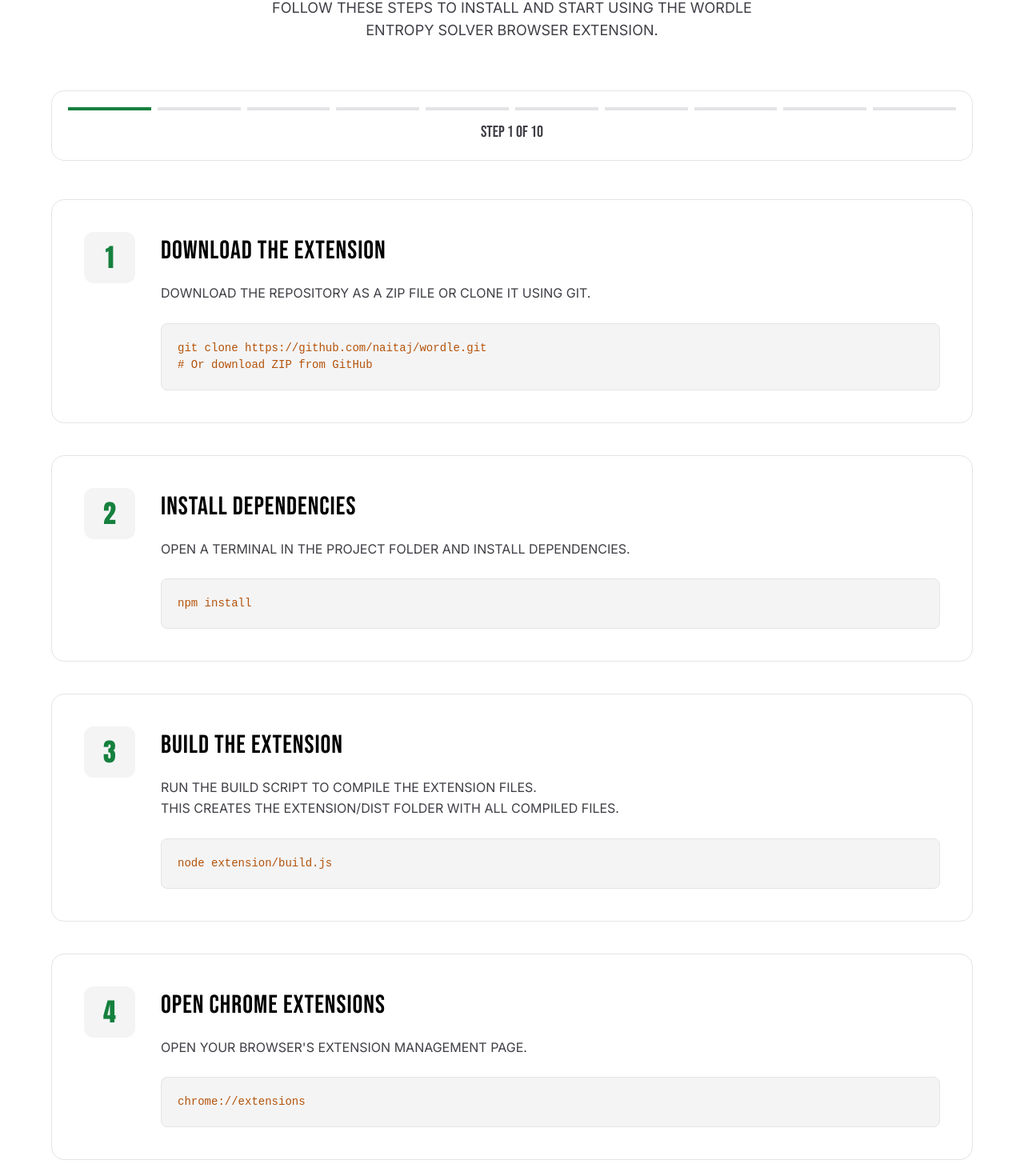
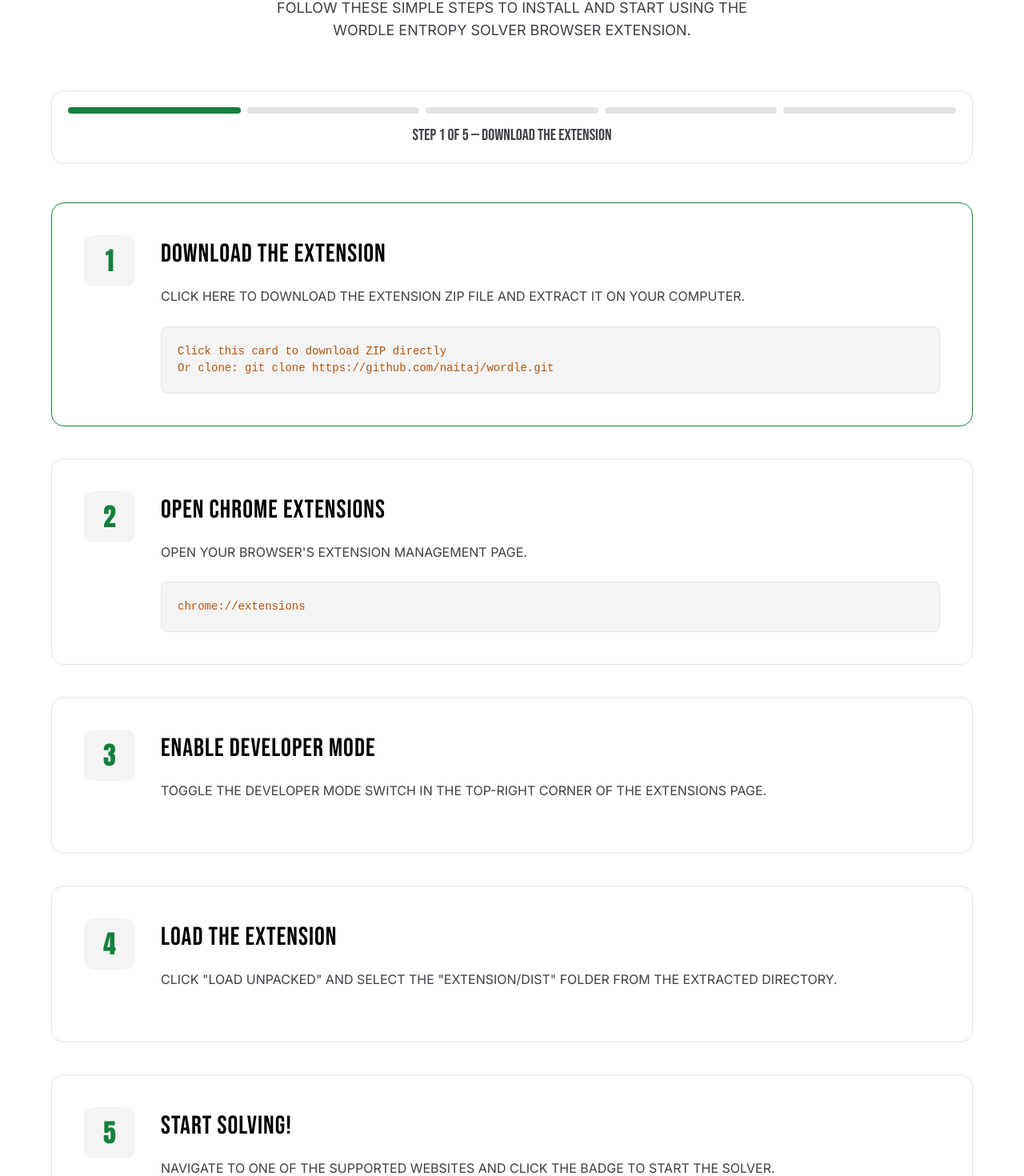
Before and after one commit to naitaj/wordle, a React (Vite) app: page /install in a window 1280 px wide. Shown: the part 194-1664 px from the top of the page at 80% size. Built offline with nearby package versions, Linux system fonts and the light colour scheme.

Commit message:
Track extension/dist in Git, simplify install guide to 5 steps, make Step 1 clickable to download ZIP directly

```diff
--- a/src/pages/InstallGuidePage.tsx
+++ b/src/pages/InstallGuidePage.tsx
@@ -21,58 +21,31 @@
     {
       id: 1,
       title: 'DOWNLOAD THE EXTENSION',
-      desc: 'DOWNLOAD THE REPOSITORY AS A ZIP FILE OR CLONE IT USING GIT.',
-      code: 'git clone https://github.com/naitaj/wordle.git\n# Or download ZIP from GitHub',
+      desc: 'CLICK HERE TO DOWNLOAD THE EXTENSION ZIP FILE AND EXTRACT IT ON YOUR COMPUTER.',
+      code: 'Click this card to download ZIP directly\nOr clone: git clone https://github.com/naitaj/wordle.git',
     },
     {
       id: 2,
-      title: 'INSTALL DEPENDENCIES',
-      desc: 'OPEN A TERMINAL IN THE PROJECT FOLDER AND INSTALL DEPENDENCIES.',
-      code: 'npm install',
-    },
-    {
-      id: 3,
-      title: 'BUILD THE EXTENSION',
-      desc: 'RUN THE BUILD SCRIPT TO COMPILE THE EXTENSION FILES.\nTHIS CREATES THE EXTENSION/DIST FOLDER WITH ALL COMPILED FILES.',
-      code: 'node extension/build.js',
-    },
-    {
-      id: 4,
       title: 'OPEN CHROME EXTENSIONS',
       desc: "OPEN YOUR BROWSER'S EXTENSION MANAGEMENT PAGE.",
       code: 'chrome://extensions',
     },
     {
-      id: 5,
+      id: 3,
       title: 'ENABLE DEVELOPER MODE',
       desc: 'TOGGLE THE DEVELOPER MODE SWITCH IN THE TOP-RIGHT CORNER OF THE EXTENSIONS PAGE.',
     },
     {
-      id: 6,
+      id: 4,
       title: 'LOAD THE EXTENSION',
-      desc: 'CLICK "LOAD UNPACKED" AND SELECT THE EXTENSION/DIST FOLDER FROM THE PROJECT DIRECTORY.',
+      desc: 'CLICK "LOAD UNPACKED" AND SELECT THE "EXTENSION/DIST" FOLDER FROM THE EXTRACTED DIRECTORY.',
     },
     {
-      id: 7,
-      title: 'VERIFY INSTALLATION',
-      desc: 'YOU SHOULD SEE THE WORDLE ENTROPY SOLVER APPEAR IN YOUR EXTENSIONS LIST WITH ITS GREEN ICON.',
+      id: 5,
+      title: 'START SOLVING!',
+      desc: 'NAVIGATE TO ONE OF THE SUPPORTED WEBSITES AND CLICK THE BADGE TO START THE SOLVER.',
+      code: 'https://www.nytimes.com/games/wordle/index.html\nhttps://wordleunlimited.org/',
       link: { text: 'CHECK INSTALLATION', url: '/check' },
-    },
-    {
-      id: 8,
-      title: 'OPEN A WORDLE WEBSITE',
-      desc: 'NAVIGATE TO ONE OF THE SUPPORTED WEBSITES.',
-      code: 'https://www.nytimes.com/games/wordle/index.html\nhttps://wordleunlimited.org/',
-    },
-    {
-      id: 9,
-      title: 'CLICK THE EXTENSION ICON',
-      desc: 'CLICK THE WORDLE ENTROPY SOLVER ICON IN YOUR BROWSER TOOLBAR TO OPEN THE POPUP.',
-    },
-    {
-      id: 10,
-      title: 'PRESS START',
-      desc: 'SELECT AUTO SOLVE OR ASSIST MODE, THEN PRESS START SOLVING. THE EXTENSION READS THE BOARD AND CALCULATES THE BEST GUESS USING ENTROPY.',
     },
   ];
 
@@ -125,7 +98,7 @@
             margin: '16px auto 0',
             lineHeight: 1.6
           }}>
-            FOLLOW THESE STEPS TO INSTALL AND START USING THE WORDLE ENTROPY SOLVER BROWSER EXTENSION.
+            FOLLOW THESE SIMPLE STEPS TO INSTALL AND START USING THE WORDLE ENTROPY SOLVER BROWSER EXTENSION.
           </p>
         </div>
 
@@ -134,7 +107,7 @@
           position: 'sticky',
           top: '80px',
           zIndex: 10,
-          backgroundColor: 'rgba(255, 255, 255, 0.9)',
+          backgroundColor: 'rgba(255, 255, 255, 0.95)',
           backdropFilter: 'blur(12px)',
           padding: '20px',
           border: '1px solid var(--border-primary)',
@@ -145,17 +118,26 @@
             {steps.map((step) => (
               <div
                 key={step.id}
+                onClick={() => {
+                  stepRefs.current[step.id - 1]?.scrollIntoView({ behavior: 'smooth', block: 'center' });
+                  if (step.id === 1) {
+                    window.location.href = 'https://github.com/naitaj/wordle/archive/refs/heads/main.zip';
+                  }
+                }}
+                title={`Go to Step ${step.id}: ${step.title}`}
                 style={{
                   flex: 1,
-                  height: '4px',
+                  height: '8px',
                   backgroundColor: activeStep >= step.id ? 'var(--accent-green)' : 'var(--border-primary)',
-                  transition: 'background-color 0.3s ease'
+                  transition: 'all 0.3s ease',
+                  cursor: 'pointer',
+                  borderRadius: '4px'
                 }}
               />
             ))}
           </div>
-          <div style={{ textAlign: 'center', marginTop: '12px', fontFamily: '"Bebas Neue", sans-serif', fontSize: '20px', color: 'var(--text-secondary)' }}>
-            STEP {activeStep} OF {steps.length}
+          <div style={{ textAlign: 'center', marginTop: '12px', fontFamily: '"Bebas Neue", sans-serif', fontSize: '20px', color: 'var(--text-secondary)', textTransform: 'uppercase' }}>
+            STEP {activeStep} OF {steps.length} — {steps[activeStep - 1]?.title}
           </div>
         </div>
 
@@ -169,14 +151,20 @@
               whileInView={{ opacity: 1, x: 0 }}
               viewport={{ once: true, margin: '-100px' }}
               transition={{ duration: 0.5, delay: 0.1 }}
+              onClick={step.id === 1 ? () => {
+                window.location.href = 'https://github.com/naitaj/wordle/archive/refs/heads/main.zip';
+              } : undefined}
+              whileHover={step.id === 1 ? { scale: 1.01 } : undefined}
               style={{
                 display: 'flex',
                 gap: '32px',
                 backgroundColor: 'var(--bg-card)',
-                border: '1px solid var(--border-primary)',
+                border: step.id === activeStep ? '1.5px solid var(--accent-green)' : '1px solid var(--border-primary)',
                 borderRadius: '16px',
                 padding: '40px',
-                alignItems: 'flex-start'
+                alignItems: 'flex-start',
+                cursor: step.id === 1 ? 'pointer' : 'default',
+                transition: 'all 0.3s ease'
               }}
               className="flex-col md:flex-row"
             >
```
Also changed, not shown: 11 other files (tests, documents, lock files or other folders).
